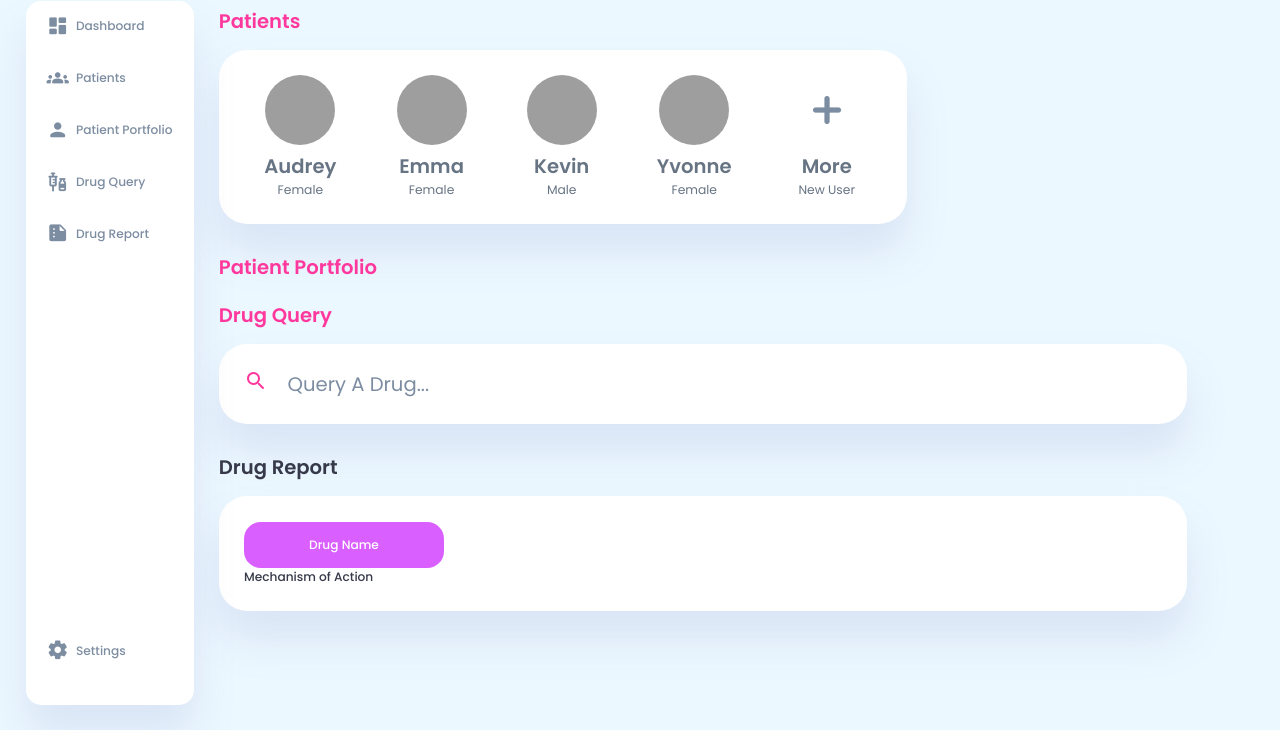
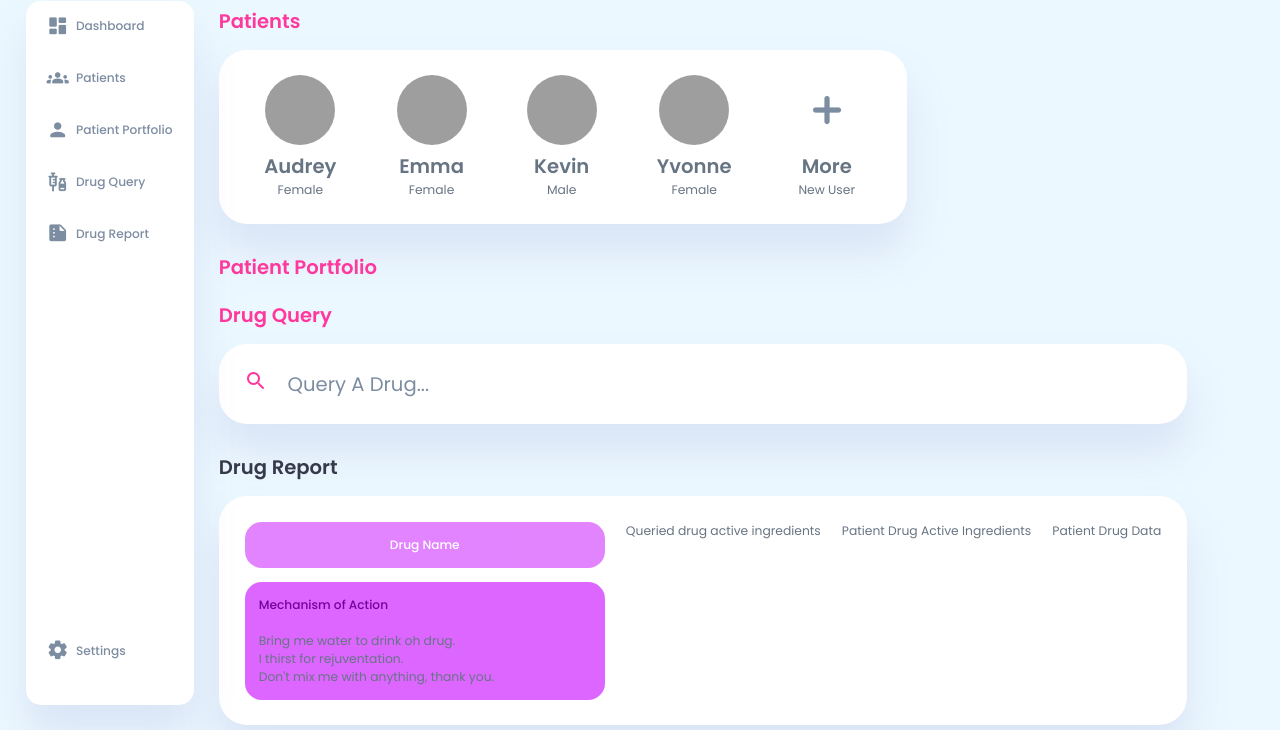
Before and after one commit to yvonneanang/PharMany, a plain HTML site: page index.html in a window 1280 px wide. Shown: the part 70-800 px from the top of the page. Drawn offline with Linux system fonts and the light colour scheme; grey boxes are pictures that could not be loaded.

Commit message:
drug info dashboard and picture update

```diff
--- a/index.html
+++ b/index.html
@@ -98,12 +98,12 @@
                         <p>Female</p>
                     </div>
                     <div class="patient">
-                        <img src="images/patient-profile-1.png">
+                        <img src="images/patient-profile-3.png">
                         <h2>Kevin</h2>
                         <p>Male</p>
                     </div>
                     <div class="patient">
-                        <img src="images/patient-profile-2.png">
+                        <img src="images/patient-profile-4.png">
                         <h2>Yvonne</h2>
                         <p>Female</p>
                     </div>
@@ -149,16 +149,25 @@
                     <!--Parse from the Drug query section (js)-->
                     <h3 class="drug-name">Drug Name</h3>
                     <div class="mechanism-action">
-                        <h3>Mechanism of Action</h3>
-                        <!--Include output of mechanism of action fromfile-->
-                        <p></p>
+                        <h3>Mechanism of Action</h3><br/>
+                        <!--Include output of mechanism of action from a file-->
+                        <p class="content">Bring me water to drink oh drug.
+                            <br/>I thirst for rejuventation.
+                            <br/> Don't mix me with anything, thank you.
+                        </p>
                     </div>
                 </div>
+
                 <div class="queried-drug-active-ingredients">
+                    <p>Queried drug active ingredients</p>
+                </div>
 
+                <div class="patient-drug-active-ingredients">
+                    <p>Patient Drug Active Ingredients</p>
                 </div>
-                <div class="patient-drug-active-ingredients"></div>
+
                 <div class="patient-drug-data">
+                    <p>Patient Drug Data</p>
                     <div class="drug-list"></div>
                     <div class="patient-profile"></div>
                 </div>
--- a/styles.css
+++ b/styles.css
@@ -2,7 +2,9 @@
 
 :root{
     --color-primary: #D138FF;
+    --color-primary-lighter: hsl(from var(--color-primary) h s calc(70%));
     --color-secondary: #FF389D;
+    --color-secondary-darker: hsl(from var(--color-primary) h s calc(30%));
     --color-success: #1B9C85;
     --color-warning: #F7D060;
     --color-white: #fff;
@@ -326,25 +328,53 @@ main .drug-report{
     display: flex;
     /*justify-content: space-around;*/
     flex-wrap: wrap;
+    justify-content: space-around;
     gap: 1.4rem;
     transition: all 0.3s ease;
+
+
 
 
 }
 
 main .drug-report .queried-drug-info .drug-name{
-    background-color: var(--color-primary);
-    filter: alpha(opacity=60);
+    background-color: var(--color-primary-lighter);
     color: var(--color-white);
     border-radius: var(--border-radius-2);
     padding: 1rem;
     opacity: 80%;
-    width: 25vh;
+    width: 45vh;
     text-align: center;
+    /*opacity: 60%;*/
+    margin-bottom: 1rem;
+
 
     /*background-color-opacity: 60%;*/
 }
 
 main .drug-report .queried-drug-info .mechanism-action{
+    background-color: var(--color-primary-lighter);
+    color:var(--color-secondary-darker);
+    border-radius: var(--border-radius-2);
+    padding: 1rem;
+    display: block;
+    width: 45vh;
+
 
 }
+
+main .drug-report .queried-drug-info .mechanism-action .content{
+
+}
+
+main .drug-report .queried-drug-active-ingredients{
+
+}
+
+main .drug-report .patient-drug-active-ingredients{
+
+}
+
+main .drug-report .patient-drug-data{
+
+}
```
Also changed, not shown: 3 other files.
